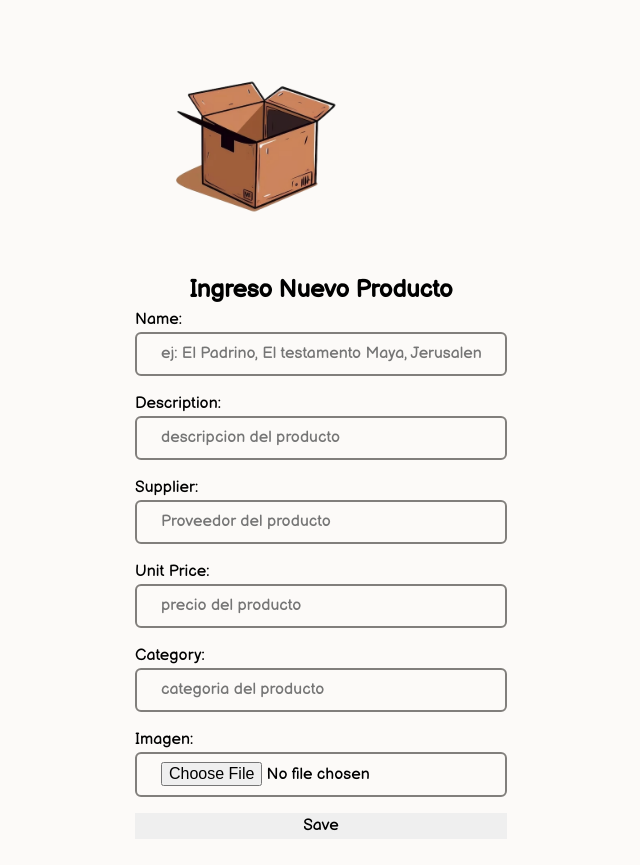
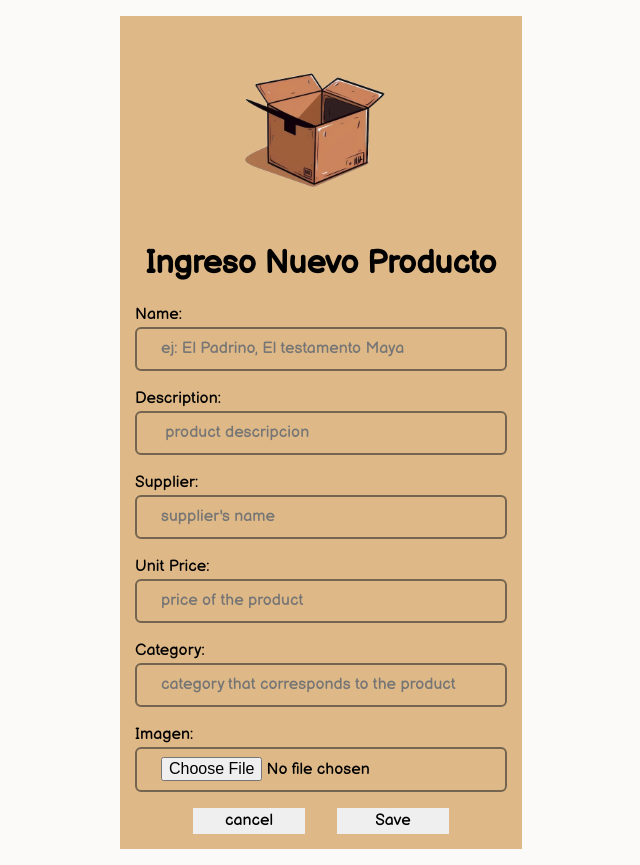
Before and after one commit to fidelChoqueDev/inventario-frontend, a React (Vite) app: page /productRegister in a window 1280 px wide. Shown: the whole page, without its empty margins (319-959 px from the left). Built offline with nearby package versions, Linux system fonts and the light colour scheme.

Commit message:
fix(ProductAdd): applying styles and correcting spanenglish

```diff
--- a/src/components/ProductForm/ProductsAdd.css
+++ /dev/null
@@ -1,9 +0,0 @@
-img{
-    width: 16rem;
-}
-article {
-    border: 2rem;
-}
-.title{
-    text-align: center;
-}
--- /dev/null
+++ b/src/components/ProductForm/ProductsAdd.module.css
@@ -0,0 +1,23 @@
+img{
+    width: 14rem;
+    margin-left: auto;
+    margin-right: auto;
+}
+form{
+    margin: 15px;
+}
+button{
+    width: 7rem;
+}
+
+.containerButton{
+   flex-direction: row;
+   gap: 2rem;
+   justify-content: center;
+}
+.conteiner {
+    background: burlywood;
+}
+.title{
+    text-align: center;
+}
--- a/src/components/ProductForm/ProductsAdd.tsx
+++ b/src/components/ProductForm/ProductsAdd.tsx
@@ -1,7 +1,7 @@
 import React, { useState } from "react";
 import { addProduct } from "../../interfaces";
-import "./ProductsAdd.css"
-import logo from '../../../public/clean-box.png'
+import style from "./ProductsAdd.module.css"
+import logo from '/clean-box.png'
 
 const ProductsAdd = () => {
   const [formData, setFormData] = useState<addProduct>({
@@ -54,9 +54,9 @@ const ProductsAdd = () => {
 
   return (
     <>
-      <img src={logo} alt="Logo de empresa" />
-      <article>
-        <h1 className="title">Ingreso Nuevo Producto</h1>
+      <div className={style.conteiner}>
+        <img src={logo} alt="Logo de empresa" />
+        <h1 className={style.title}>Ingreso Nuevo Producto</h1>
         <form onSubmit={handleSubmit}>
           <div>
             <label htmlFor="name">Name: </label>
@@ -66,7 +66,7 @@ const ProductsAdd = () => {
               id="name"
               onChange={handleChangeInput}
               value={formData.name}
-              required placeholder="ej: El Padrino, El testamento Maya, Jerusalen: Caballo de troya" />
+              required placeholder="ej: El Padrino, El testamento Maya" />
           </div>
           <div>
             <label htmlFor="name">Description: </label>
@@ -76,7 +76,7 @@ const ProductsAdd = () => {
               id="description"
               onChange={handleChangeInput}
               value={formData.description}
-              placeholder="descripcion del producto" />
+              placeholder=" product descripcion" />
           </div>
           <div>
             <label htmlFor="name">Supplier: </label>
@@ -84,7 +84,7 @@ const ProductsAdd = () => {
               type="text"
               name="supplier"
               id="suplier"
-              placeholder="Proveedor del producto"
+              placeholder="supplier's name"
               onChange={handleChangeInput}
               value={formData.supplier}  />
           </div>
@@ -94,7 +94,7 @@ const ProductsAdd = () => {
               type="text"
               name="UnitPrice"
               id="UnitPrice"
-              placeholder="precio del producto"
+              placeholder="price of the product"
               onChange={handleChangeInput}
               value={formData.UnitPrice}  />
           </div>
@@ -104,7 +104,7 @@ const ProductsAdd = () => {
               type="text"
               name="category"
               id="category"
-              placeholder="categoria del producto"
+              placeholder="category that corresponds to the product"
               onChange={handleChangeInput}
               value={formData.category}  />
           </div>
@@ -114,16 +114,17 @@ const ProductsAdd = () => {
               type="file"
               name="imagen"
               id="imagen"
-              placeholder="Imagen del producto"
+              placeholder="product photo"
               onChange={handleChangeInput}
               value={formData.imagen}  />
           </div>
 
-          <div>
+          <div className={style.containerButton}>
+            <button type="reset">cancel</button>
             <button type="submit">Save</button>
           </div>
         </form>
-      </article>
+      </div>
     </>
   );
 }
```
